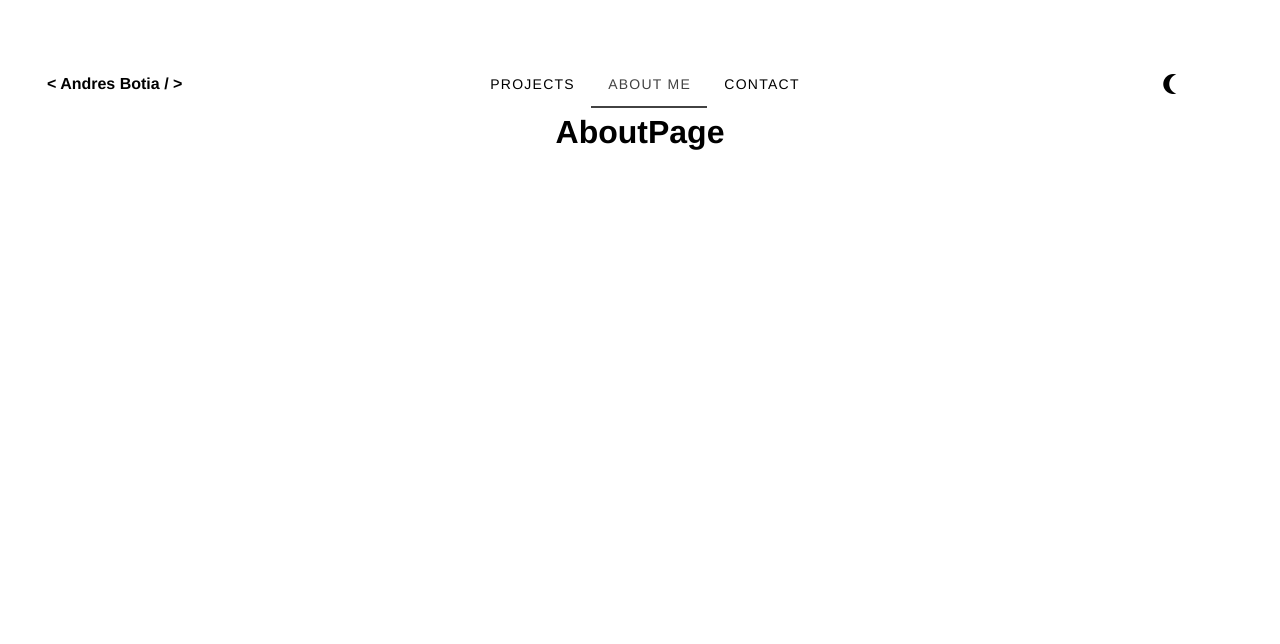
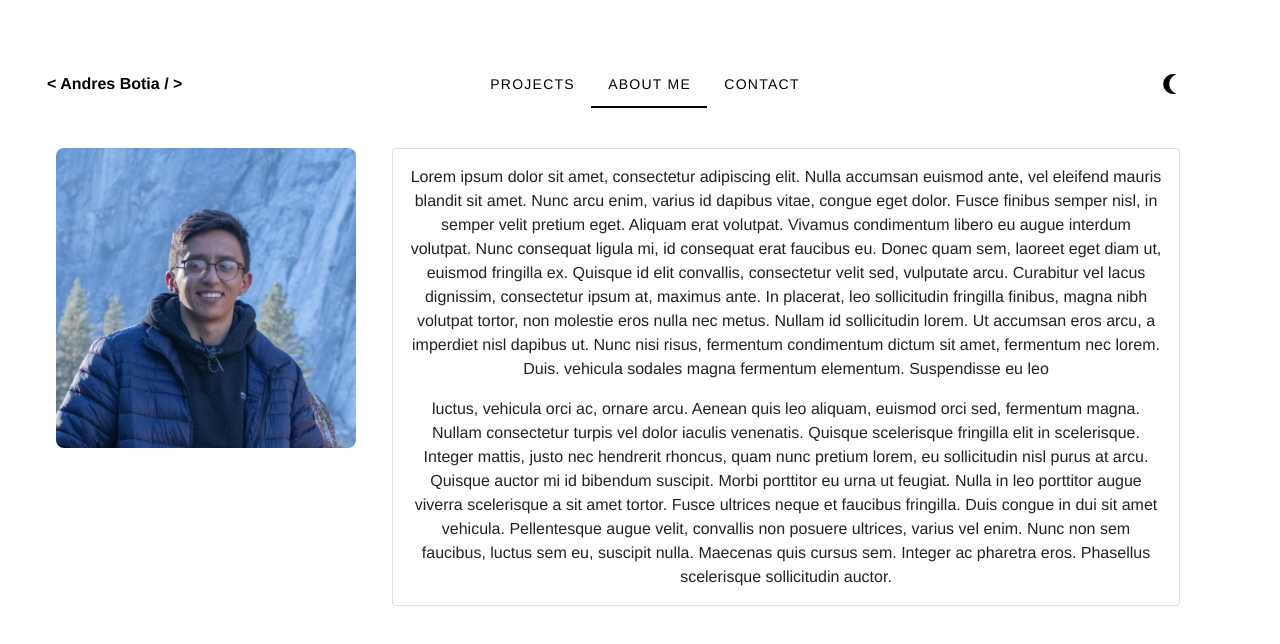
Before and after one commit to andresbotia/resume-portfolio, a Vue app: page /about in a window 1280 px wide. Shown: the top 644 px of the page. Built offline with nearby package versions, Linux system fonts and the light colour scheme.

Commit message:
adding initial about me page

```diff
--- a/src/components/shared/appHeader.vue
+++ b/src/components/shared/appHeader.vue
@@ -4,7 +4,10 @@
       <h4 @click="$router.push('/')">{{ logoName }}</h4>
     </v-col>
     <v-col class="d-none d-sm-flex justify-center">
-      <v-tabs color="grey-darken-3" align-tabs="center">
+      <v-tabs
+        :class="isLightModeOn ? 'grey-darken-3' : 'grey-lighten-4'"
+        align-tabs="center"
+      >
         <v-tab
           to="/projects"
           router
@@ -104,6 +107,9 @@ export default {
       const { xs } = this.$vuetify.display;
       return xs ? [1] : [2];
     },
+    isLightModeOn() {
+      return this.$store.state.lightMode;
+    },
   },
   methods: {
     toggleTheme() {
--- a/src/views/AboutPage.vue
+++ b/src/views/AboutPage.vue
@@ -1,7 +1,57 @@
 <template>
-  <div class="col-12">
-    <h1>AboutPage</h1>
-  </div>
+  <v-container class="pt-10">
+    <v-row class="mb-6" no-gutters>
+      <v-col :cols="cols[0]" class="landing-message">
+        <div>
+          <img
+            src="../assets/avatar.jpg"
+            alt="avatar photo"
+            class="avatar-photo"
+          />
+        </div>
+      </v-col>
+      <v-col :cols="cols2[0]" class="landing-svg">
+        <v-sheet
+          width="90%"
+          min-height="20rem"
+          :border="true"
+          rounded
+          class="pa-4 text-center mx-auto"
+        >
+          <p>
+            Lorem ipsum dolor sit amet, consectetur adipiscing elit. Nulla
+            accumsan euismod ante, vel eleifend mauris blandit sit amet. Nunc
+            arcu enim, varius id dapibus vitae, congue eget dolor. Fusce finibus
+            semper nisl, in semper velit pretium eget. Aliquam erat volutpat.
+            Vivamus condimentum libero eu augue interdum volutpat. Nunc
+            consequat ligula mi, id consequat erat faucibus eu. Donec quam sem,
+            laoreet eget diam ut, euismod fringilla ex. Quisque id elit
+            convallis, consectetur velit sed, vulputate arcu. Curabitur vel
+            lacus dignissim, consectetur ipsum at, maximus ante. In placerat,
+            leo sollicitudin fringilla finibus, magna nibh volutpat tortor, non
+            molestie eros nulla nec metus. Nullam id sollicitudin lorem. Ut
+            accumsan eros arcu, a imperdiet nisl dapibus ut. Nunc nisi risus,
+            fermentum condimentum dictum sit amet, fermentum nec lorem. Duis.
+            vehicula sodales magna fermentum elementum. Suspendisse eu leo
+          </p>
+          <p class="mt-4">
+            luctus, vehicula orci ac, ornare arcu. Aenean quis leo aliquam,
+            euismod orci sed, fermentum magna. Nullam consectetur turpis vel
+            dolor iaculis venenatis. Quisque scelerisque fringilla elit in
+            scelerisque. Integer mattis, justo nec hendrerit rhoncus, quam nunc
+            pretium lorem, eu sollicitudin nisl purus at arcu. Quisque auctor mi
+            id bibendum suscipit. Morbi porttitor eu urna ut feugiat. Nulla in
+            leo porttitor augue viverra scelerisque a sit amet tortor. Fusce
+            ultrices neque et faucibus fringilla. Duis congue in dui sit amet
+            vehicula. Pellentesque augue velit, convallis non posuere ultrices,
+            varius vel enim. Nunc non sem faucibus, luctus sem eu, suscipit
+            nulla. Maecenas quis cursus sem. Integer ac pharetra eros. Phasellus
+            scelerisque sollicitudin auctor.
+          </p>
+        </v-sheet></v-col
+      >
+    </v-row>
+  </v-container>
 </template>
 
 <script>
@@ -10,7 +60,26 @@ export default {
   data: function () {
     return {};
   },
+  computed: {
+    cols() {
+      const { xs } = this.$vuetify.display;
+      return xs ? [12] : [3];
+    },
+    cols2() {
+      const { xs } = this.$vuetify.display;
+      return xs ? [12] : [9];
+    },
+    isLightModeOn() {
+      return this.$store.state.lightMode;
+    },
+  },
 };
 </script>
 
-<style scoped></style>
+<style scoped>
+.avatar-photo {
+  border-radius: 0.5rem;
+  height: 300px;
+  width: 300px;
+}
+</style>
```
Also changed, not shown: src/assets/avatar.jpg (added).
